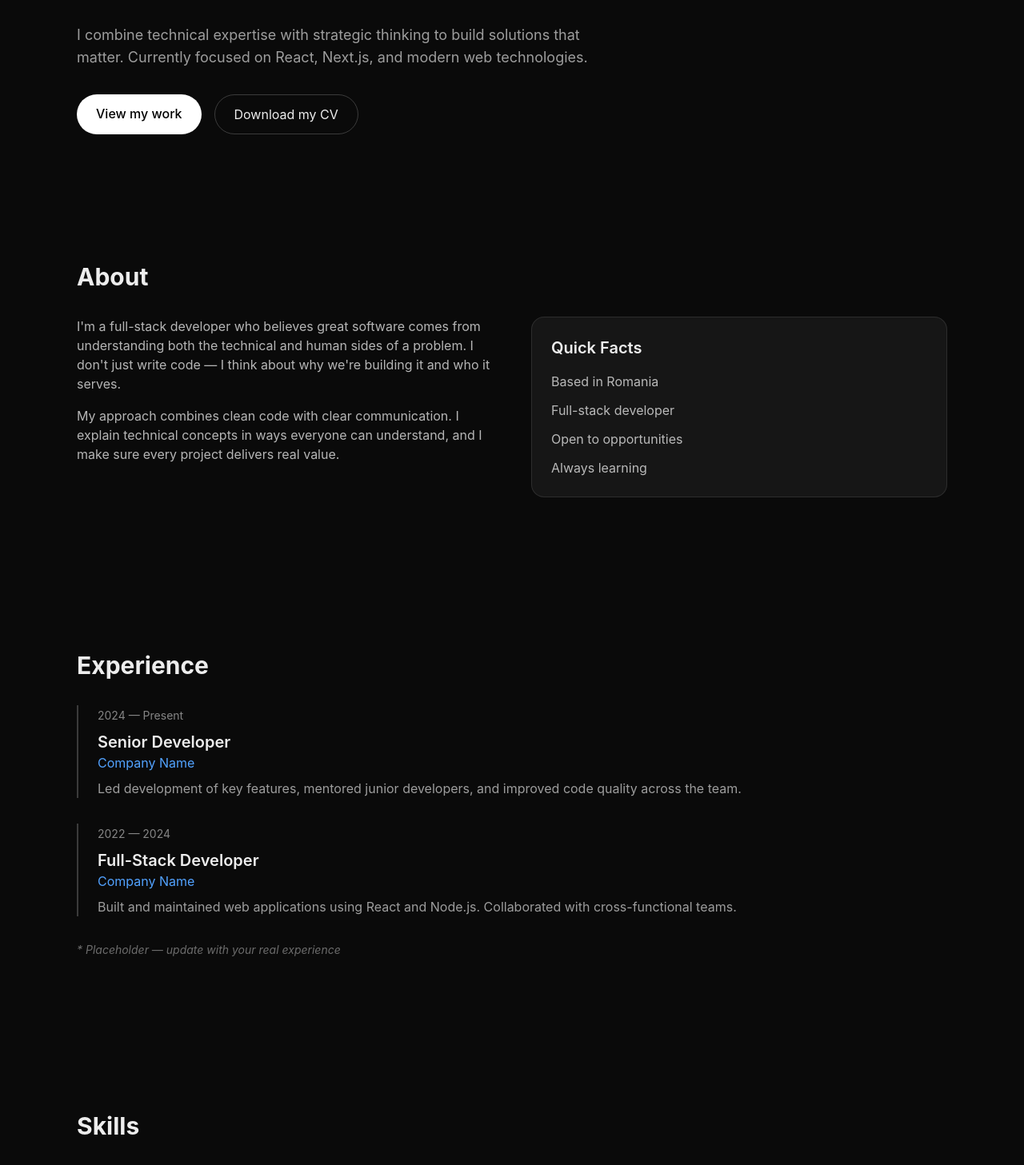
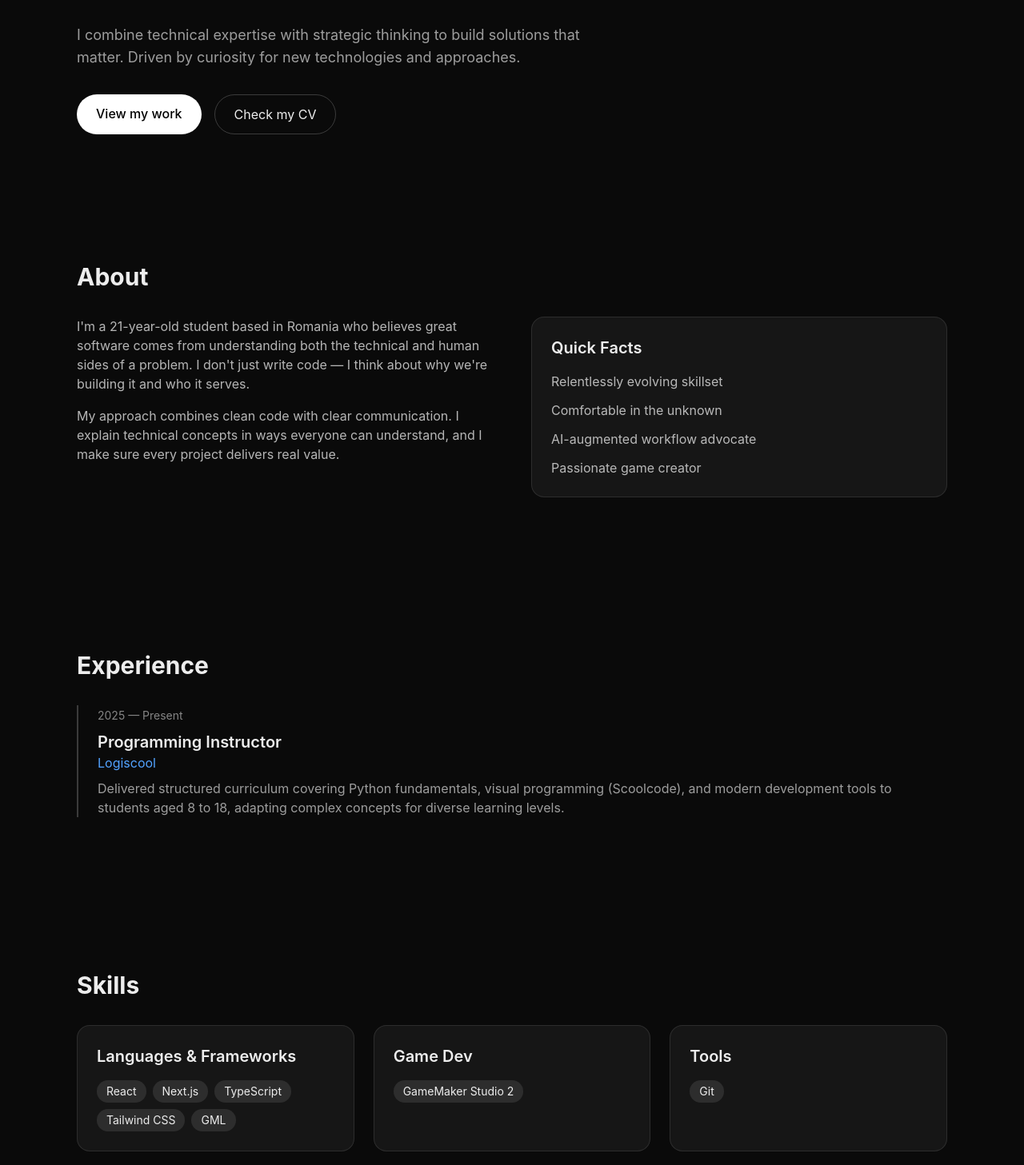
Before and after one commit to hexa325/portfolio-website, a Next.js app: page / in a window 1280 px wide. Shown: the part 302-1759 px from the top of the page at 80% size. Built offline with nearby package versions, Linux system fonts and the light colour scheme.

Commit message:
Update content: real experience, skills, contact links, Formspree integration, CV button, footer fix

```diff
--- a/src/components/About.tsx
+++ b/src/components/About.tsx
@@ -5,10 +5,10 @@ export default function About() {
       <div className="grid md:grid-cols-2 gap-12">
         <div>
           <p className="text-black/70 dark:text-white/70 mb-4">
-            I&apos;m a full-stack developer who believes great software comes
-            from understanding both the technical and human sides of a
-            problem. I don&apos;t just write code — I think about why
-            we&apos;re building it and who it serves.
+            I&apos;m a 21-year-old student based in Romania who believes
+            great software comes from understanding both the technical and
+            human sides of a problem. I don&apos;t just write code — I think
+            about why we&apos;re building it and who it serves.
           </p>
           <p className="text-black/70 dark:text-white/70">
             My approach combines clean code with clear communication.
@@ -19,10 +19,10 @@ export default function About() {
         <div className="bg-black/5 dark:bg-white/5 rounded-2xl p-6 border border-black/10 dark:border-white/10">
           <h3 className="text-xl font-semibold mb-4">Quick Facts</h3>
           <ul className="space-y-3 text-black/70 dark:text-white/70">
-            <li>Based in Romania</li>
-            <li>Full-stack developer</li>
-            <li>Open to opportunities</li>
-            <li>Always learning</li>
+            <li>Relentlessly evolving skillset</li>
+            <li>Comfortable in the unknown</li>
+            <li>AI-augmented workflow advocate</li>
+            <li>Passionate game creator</li>
           </ul>
         </div>
       </div>
--- a/src/components/Contact.tsx
+++ b/src/components/Contact.tsx
@@ -13,21 +13,18 @@ export default function Contact() {
           </p>
           <div className="flex flex-wrap gap-4 mb-8">
             <a
-              href="mailto:your.email@example.com"
+              href="mailto:nitescugeorgeeduard@gmail.com"
               className="flex items-center gap-2 px-4 py-2 bg-black/10 dark:bg-white/10 rounded-full hover:bg-black/20 dark:hover:bg-white/20"
             >
               <span>Email</span>
             </a>
-            <a
-              href="https://linkedin.com/in/yourprofile"
-              target="_blank"
-              rel="noopener noreferrer"
-              className="flex items-center gap-2 px-4 py-2 bg-black/10 dark:bg-white/10 rounded-full hover:bg-black/20 dark:hover:bg-white/20"
+            <span
+              className="flex items-center gap-2 px-4 py-2 bg-black/10 dark:bg-white/10 rounded-full text-black/40 dark:text-white/40 cursor-default"
             >
               <span>LinkedIn</span>
-            </a>
+            </span>
             <a
-              href="https://github.com/yourusername"
+              href="https://github.com/hexa325"
               target="_blank"
               rel="noopener noreferrer"
               className="flex items-center gap-2 px-4 py-2 bg-black/10 dark:bg-white/10 rounded-full hover:bg-black/20 dark:hover:bg-white/20"
@@ -36,6 +33,7 @@ export default function Contact() {
             </a>
           </div>
           <a
+            id="download-cv"
             href="/cv.pdf"
             className="inline-block px-6 py-3 bg-black text-white dark:bg-white dark:text-black rounded-full hover:opacity-90 font-medium"
           >
--- a/src/components/ContactForm.tsx
+++ b/src/components/ContactForm.tsx
@@ -15,9 +15,18 @@ export default function ContactForm() {
     setStatus("sending");
 
     try {
-      await new Promise((resolve) => setTimeout(resolve, 1000));
-      setStatus("success");
-      setFormData({ name: "", email: "", message: "" });
+      const response = await fetch("https://formspree.io/f/mqegdndp", {
+        method: "POST",
+        headers: { "Content-Type": "application/json" },
+        body: JSON.stringify(formData),
+      });
+
+      if (response.ok) {
+        setStatus("success");
+        setFormData({ name: "", email: "", message: "" });
+      } else {
+        setStatus("error");
+      }
     } catch {
       setStatus("error");
     }
@@ -25,6 +34,7 @@ export default function ContactForm() {
 
   return (
     <form onSubmit={handleSubmit} className="space-y-6">
+      <input type="text" name="_gotcha" className="hidden" tabIndex={-1} autoComplete="off" />
       <div>
         <label htmlFor="name" className="block text-sm font-medium mb-2">
           Name
--- a/src/components/Experience.tsx
+++ b/src/components/Experience.tsx
@@ -5,30 +5,19 @@ export default function Experience() {
       <div className="space-y-8">
         <div className="border-l-2 border-black/20 dark:border-white/20 pl-6">
           <span className="text-sm text-black/50 dark:text-white/50">
-            2024 — Present
+            2025 — Present
           </span>
-          <h3 className="text-xl font-semibold mt-2">Senior Developer</h3>
-          <p className="text-blue-400">Company Name</p>
+          <h3 className="text-xl font-semibold mt-2">Programming Instructor</h3>
+          <p className="text-blue-400">Logiscool</p>
           <p className="text-black/60 dark:text-white/60 mt-2">
-            Led development of key features, mentored junior developers, and
-            improved code quality across the team.
-          </p>
-        </div>
-        <div className="border-l-2 border-black/20 dark:border-white/20 pl-6">
-          <span className="text-sm text-black/50 dark:text-white/50">
-            2022 — 2024
-          </span>
-          <h3 className="text-xl font-semibold mt-2">Full-Stack Developer</h3>
-          <p className="text-blue-400">Company Name</p>
-          <p className="text-black/60 dark:text-white/60 mt-2">
-            Built and maintained web applications using React and Node.js.
-            Collaborated with cross-functional teams.
+            Delivered structured curriculum covering Python fundamentals,
+            visual programming (Scoolcode), and modern development tools
+            to students aged 8 to 18, adapting complex concepts for diverse
+            learning levels.
           </p>
         </div>
       </div>
-      <p className="text-black/40 dark:text-white/40 mt-8 text-sm italic">
-        * Placeholder — update with your real experience
-      </p>
+
     </section>
   );
 }
--- a/src/components/Footer.tsx
+++ b/src/components/Footer.tsx
@@ -2,7 +2,7 @@ export default function Footer() {
   return (
     <footer className="py-8 border-t border-black/10 dark:border-white/10">
       <div className="section-container text-center text-black/50 dark:text-white/50 text-sm">
-        <p>&copy; 2026 Nitescu George-Eduard. All rights reserved.</p>
+        <p>&copy; {new Date().getFullYear()} Nitescu George-Eduard. All rights reserved.</p>
       </div>
     </footer>
   );
--- a/src/components/Hero.tsx
+++ b/src/components/Hero.tsx
@@ -11,8 +11,8 @@ export default function Hero() {
         </h2>
         <p className="text-lg text-black/60 dark:text-white/60 mb-8 max-w-2xl">
           I combine technical expertise with strategic thinking to build
-          solutions that matter. Currently focused on React, Next.js, and
-          modern web technologies.
+          solutions that matter. Driven by curiosity for new technologies
+          and approaches.
         </p>
         <div className="flex gap-4">
           <a
@@ -22,10 +22,10 @@ export default function Hero() {
             View my work
           </a>
           <a
-            href="#contact"
+            href="#download-cv"
             className="px-6 py-3 border border-black/20 dark:border-white/20 rounded-full hover:bg-black/10 dark:hover:bg-white/10"
           >
-            Download my CV
+            Check my CV
           </a>
         </div>
       </div>
--- a/src/components/Projects.tsx
+++ b/src/components/Projects.tsx
@@ -19,7 +19,7 @@ export default function Projects() {
             Garison
           </h3>
           <p className="text-black/60 dark:text-white/60 mb-4">
-            A fully developed 2D top-down game built with GameMaker Studio 2, featuring a new funny experience for users, bringing its own spark to the industry.
+            A fully developed 2D top-down game built with GameMaker Studio 2, featuring a funny experience for users, bringing its own spark to the industry.
           </p>
           <div className="flex gap-2">
             <span className="px-2 py-1 bg-black/10 dark:bg-white/10 rounded text-xs">
@@ -65,9 +65,7 @@ export default function Projects() {
           </div>
         ))}
       </div>
-      <p className="text-black/40 dark:text-white/40 mt-8 text-sm italic">
-        * Placeholders — update with your real projects
-      </p>
+
     </section>
   );
 }
--- a/src/components/Skills.tsx
+++ b/src/components/Skills.tsx
@@ -1,16 +1,16 @@
 export default function Skills() {
   const skillCategories = [
     {
-      title: "Frontend",
-      skills: ["React", "Next.js", "TypeScript", "Tailwind CSS", "HTML/CSS"],
+      title: "Languages & Frameworks",
+      skills: ["React", "Next.js", "TypeScript", "Tailwind CSS", "GML"],
     },
     {
-      title: "Backend",
-      skills: ["Node.js", "Express", "PostgreSQL", "MongoDB", "REST APIs"],
+      title: "Game Dev",
+      skills: ["GameMaker Studio 2"],
     },
     {
       title: "Tools",
-      skills: ["Git", "Docker", "VS Code", "Figma", "Linux"],
+      skills: ["Git"],
     },
   ];
 
```
